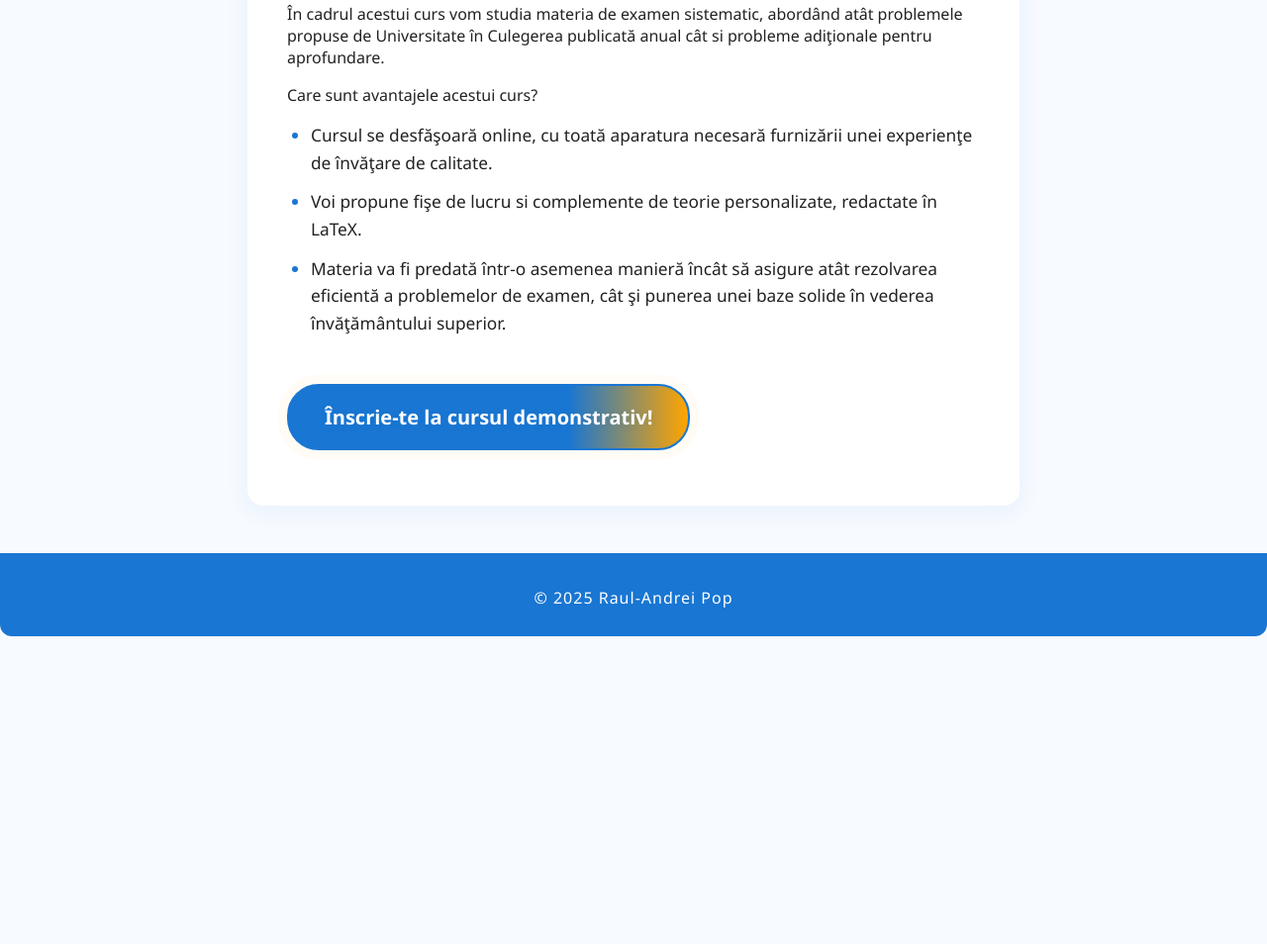
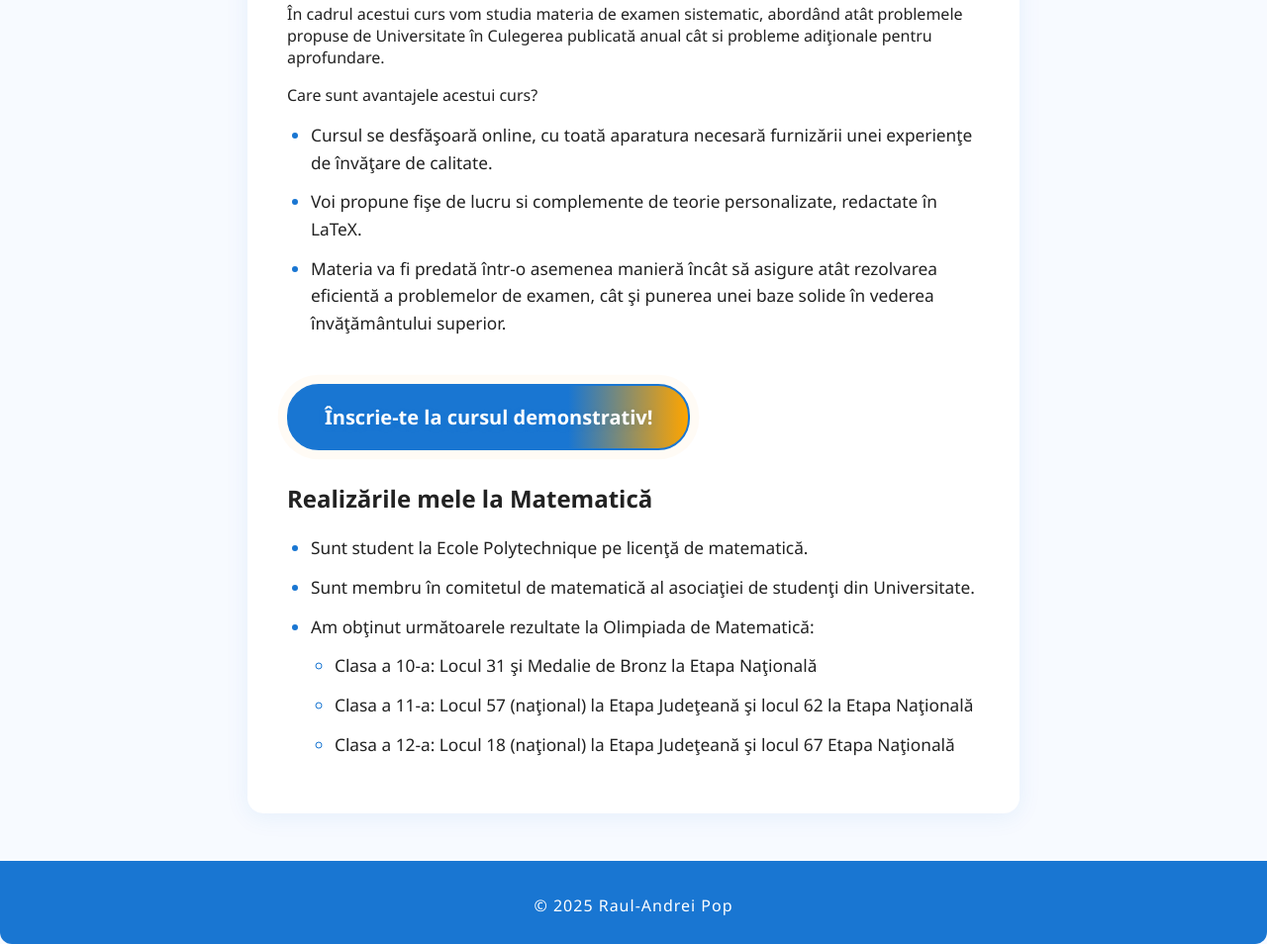
Before and after one commit to raulandrei00/raulandreipop.github.io, a plain HTML site: page mate/admitere.html in a window 1280 px wide. Shown: the part 197-1151 px from the top of the page at 99% size. Before the commit the page ends 840 px from the top, so only its background shows below. Drawn offline with Linux system fonts and the light colour scheme.

Commit message:
tutoring page content

```diff
--- a/mate/admitere.html
+++ b/mate/admitere.html
@@ -32,8 +32,24 @@
         <section>
             <p href="TODO" id="call-to-action" > Înscrie-te la cursul demonstrativ! </p>
         </section>
-        </main>
+
+        <section>
+            <h2>Realizările mele la Matematică</h2>
+            <ul>
+                <li> Sunt student la Ecole Polytechnique pe licenţă de matematică. </li>
+                <li> Sunt membru în comitetul de matematică al asociaţiei de studenţi din Universitate. </li>
+                <li> Am obţinut următoarele rezultate la Olimpiada de Matematică:
+                    <ul>
+                        <li> Clasa a 10-a: Locul 31 şi Medalie de Bronz la Etapa Naţională </li>
+                        <li> Clasa a 11-a: Locul 57 (naţional) la Etapa Judeţeană şi locul 62 la Etapa Naţională</li>
+                        <li> Clasa a 12-a: Locul 18 (naţional) la Etapa Judeţeană şi locul 67 Etapa Naţională</li>
+                    </ul>
+                </li>
+            </ul>
+        </section>
+
     </main>
+
     <footer>
         <p>&copy; 2025 Raul-Andrei Pop</p>
     </footer>
```
Also changed, not shown: index.html (+1 -0 lines), assets/img/favicon.png (added).
